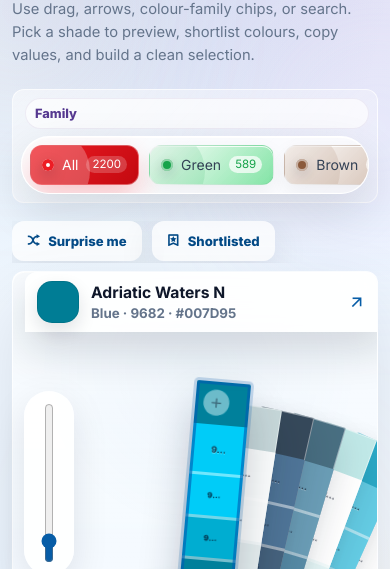
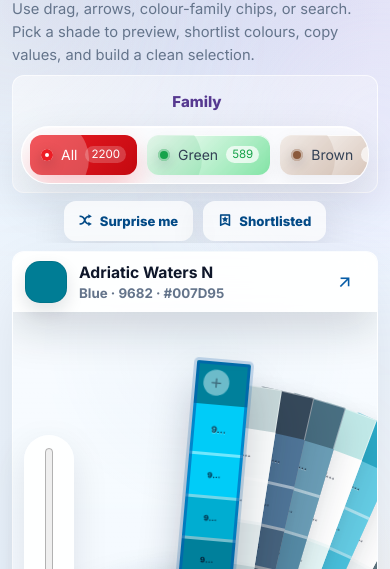
Before and after one commit to asagar08/fandeck-poc, a website: page index.html in a window 390 px wide. Shown: the part 275-844 px from the top of the page. Drawn offline with nearby package versions, Linux system fonts and the light colour scheme.

Commit message:
observation : border removed, allignmnet and spacing upadted

```diff
--- a/style.css
+++ b/style.css
@@ -392,8 +392,8 @@ button {
   display: flex;
   align-items: center;
   justify-content: space-between;
-  gap: 18px;
-  margin: 22px 0 8px;
+  gap: 8px;
+  margin: 8px 0 8px;
 }
 
 .category-card {
@@ -648,7 +648,7 @@ button {
   height: 14%;
   display: grid;
   place-items: center;
-  border-top: 4px solid rgba(255, 255, 255, 0.48);
+  border-top: 1px solid rgba(255, 255, 255, 0.48);
   color: rgba(15, 23, 42, 0.85);
   font-size: clamp(0.5rem, 0.7vw, 0.68rem);
   font-weight: 800;
@@ -1341,6 +1341,10 @@ button {
   }
   .range-label {
     margin: 0 0 7px 4px;
+    box-shadow: none !important;
+    background: none !important;
+    text-align: center;
+    font-size: 15px;
   }
   .tabs {
     max-width: 100%;
@@ -1348,6 +1352,7 @@ button {
   .mini-actions {
     overflow-x: auto;
     padding-bottom: 2px;
+    justify-content: center;
   }
   .deck-section {
     grid-template-columns: 1fr;
@@ -1356,9 +1361,10 @@ button {
   .vertical-control {
     position: absolute;
     left: 12px;
-    top: 28px;
+    top: 50%;
     z-index: 8;
     width: 50px;
+    transform: translateY(-50%);
   }
   .vertical-control span {
     font-size: 0.68rem;
@@ -1485,9 +1491,9 @@ button {
   .deck-section {
     min-height: 500px;
   }
-  .vertical-control {
+  /* .vertical-control {
     top: 120px;
-  }
+  } */
   #rangeSlider {
     height: 220px;
   }
@@ -1586,7 +1592,7 @@ body.modal-open {
   padding: 8px;
   border-radius: 12px;
   background: rgba(255, 255, 255, 0.74);
-  border: 1px solid rgba(255, 255, 255, 0.86);
+  /* border: 1px solid rgba(255, 255, 255, 0.86); */
   box-shadow: 0 18px 46px rgba(15, 23, 42, 0.13), inset 0 1px 0 rgba(255, 255, 255, 0.95);
 }
 
@@ -1599,7 +1605,7 @@ body.modal-open {
   min-height: 44px;
   padding: 10px 13px;
   overflow: hidden;
-  border: 1px solid rgba(15, 23, 42, 0.055);
+  /* border: 1px solid rgba(15, 23, 42, 0.055); */
   border-radius: 12px;
   color: #334155;
   background: linear-gradient(135deg, rgba(255, 255, 255, 0.92), var(--tab-soft, rgba(7, 93, 167, 0.1)));
@@ -3164,7 +3170,7 @@ body.modal-open {
   border-radius: 20px !important;
   color: var(--ink) !important;
   background: rgba(255, 255, 255, 0.92) !important;
-  border: 1px solid rgba(15, 23, 42, 0.1) !important;
+  /* border: 1px solid rgba(15, 23, 42, 0.1) !important; */
   box-shadow: 0 14px 34px rgba(15, 23, 42, 0.08) !important;
 }
 
@@ -4134,12 +4140,12 @@ body.modal-open {
   .fan-deck {
     bottom: 100px !important;
   }
-  .selected-beacon {
+  /* .selected-beacon {
     left: 12px !important;
     right: 12px !important;
     bottom: 22px !important;
     width: auto !important;
-  }
+  } */
   .bottom-console {
     grid-template-columns: 44px minmax(0, 1fr) 44px !important;
   }
@@ -4159,6 +4165,7 @@ body.modal-open {
   height: calc(100vh - 56px) !important;
   height: calc(100svh - 56px) !important;
   max-height: 720px !important;
+  border: none;
 }
 
 @media (max-width: 980px) {
@@ -4183,7 +4190,7 @@ body.modal-open {
    On narrow screens the beacon is pinned with left/right gutters, so it must
    not inherit the desktop translateX(-50%) centering transform. */
 @media (max-width: 520px) {
-  .selected-beacon,
+  /* .selected-beacon,
   .selected-beacon:hover,
   .selected-beacon:focus-visible {
     left: 12px !important;
@@ -4193,19 +4200,19 @@ body.modal-open {
     max-width: none !important;
     transform: none !important;
     box-sizing: border-box !important;
-  }
-  .selected-beacon {
+  } */
+  /* .selected-beacon {
     grid-template-columns: 42px minmax(0, 1fr) 30px !important;
   }
   .selected-beacon:hover,
   .selected-beacon:focus-visible {
     transform: translateY(-2px) !important;
-  }
+  } */
 }
 @media (max-width: 380px) {
   .selected-beacon {
-    left: 10px !important;
-    right: 10px !important;
+    /* left: 10px !important;
+    right: 10px !important; */
     grid-template-columns: 38px minmax(0, 1fr) 28px !important;
     gap: 9px !important;
     padding: 8px 10px !important;
```
